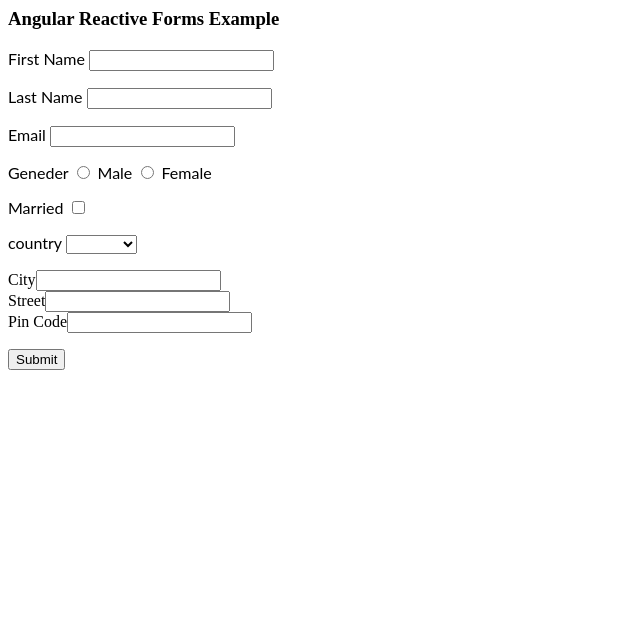
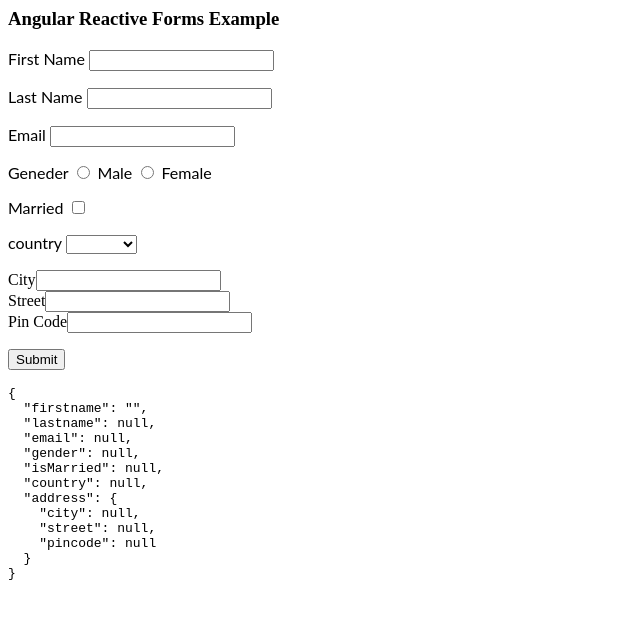
Before and after one commit to MatteoMit/angular7-reactive-form, an Angular app: page / in a window 1280 px wide. Shown: the top 618 px of the page, without its empty margins (0-640 px from the left). Built offline with nearby package versions, Linux system fonts and the light colour scheme.

Commit message:
1 file modified

```diff
--- a/src/app/app.component.html
+++ b/src/app/app.component.html
@@ -58,5 +58,6 @@
   <p>
     <button type="submit">Submit</button>
   </p>
+  <pre><code>{{ contactForm.value | json }}</code></pre>
 
 </form>
```
